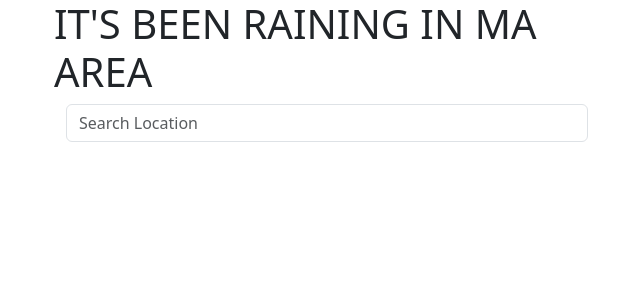
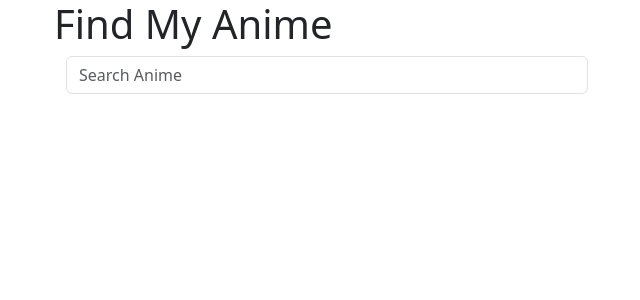
Before and after one commit to danodoms/find-my-anime, a React (Vite) app: page / in a window 1280 px wide. Shown: the top 300 px of the page, without its empty margins (28-668 px from the left). Built offline with nearby package versions, Linux system fonts and the light colour scheme.

Commit message:
search now displays results

```diff
--- a/src/App.tsx
+++ b/src/App.tsx
@@ -1,24 +1,24 @@
 import "./App.css";
 import "bootstrap/dist/css/bootstrap.min.css";
 import SearchBar from "./components/SearchBar";
+import SearchResults from "./components/SearchResults";
+import { useState } from "react";
 
 function App() {
-  const content = (
-    <>
-      {" "}
-      <div className="container">
-        <div className="row">
-          <div className="col left-side">
-            <h1>IT'S BEEN RAINING IN MA AREA</h1>
-            <SearchBar />
-          </div>
-          <div className="col right-side"></div>
+  const [results, setResults] = useState([]);
+
+  return (
+    <div className="container">
+      <div className="row">
+        <div className="col left-side">
+          <h1>Find My Anime</h1>
+          <SearchBar setResults={setResults} />
+          <SearchResults results={results} />
         </div>
+        <div className="col right-side"></div>
       </div>
-    </>
+    </div>
   );
-
-  return content;
 }
 
 export default App;
--- a/src/components/SearchBar.tsx
+++ b/src/components/SearchBar.tsx
@@ -1,12 +1,36 @@
 import { useState } from "react";
 
-function SearchBar() {
+function SearchBar({ setResults }: any) {
   // TODO: Add a search bar component that allows users to search for locations.
-  const [location, setLocation] = useState("");
+  const [anime, setAnime] = useState("");
 
-  function handleOnChange(e: React.ChangeEvent<HTMLInputElement>) {
-    setLocation(e.target.value);
-    console.log(location);
+  //   const fetchData = (value: string) => {
+  //     const results = fetch(`https://api.jikan.moe/v4/anime?q=${value}`)
+  //       .then((response) => response.json())
+  //       .then((data) => {
+  //         const results = data;
+  //         console.log(results);
+  //       })
+  //       .catch((error) => console.log(error));
+
+  //     setResults(results);
+  //   };
+
+  const fetchData = async (value: string) => {
+    try {
+      const response = await fetch(`https://api.jikan.moe/v4/anime?q=${value}`);
+      const data = await response.json();
+
+      setResults(data.data);
+    } catch (error) {
+      console.error(error);
+    }
+  };
+
+  function handleOnChange(value: string): void {
+    setAnime(value);
+    fetchData(value);
+    console.log(anime);
   }
 
   return (
@@ -17,9 +41,9 @@ function SearchBar() {
             type="text"
             className="form-control"
             id="exampleFormControlInput1"
-            placeholder="Search Location"
-            value={location}
-            onChange={handleOnChange}
+            placeholder="Search Anime"
+            value={anime}
+            onChange={(e) => handleOnChange(e.target.value)}
           />
         </div>
       </div>
--- /dev/null
+++ b/src/components/SearchResults.tsx
@@ -0,0 +1,19 @@
+function SearchResults({ results = [] }) {
+  if (!Array.isArray(results)) {
+    return <p>No results</p>;
+  }
+
+  return (
+    <ul className="list-group">
+      {results.map((result: any, id: any) => {
+        return (
+          <li className="list-group-item" key={id}>
+            {result.title_english}
+          </li>
+        );
+      })}
+    </ul>
+  );
+}
+
+export default SearchResults;
```
